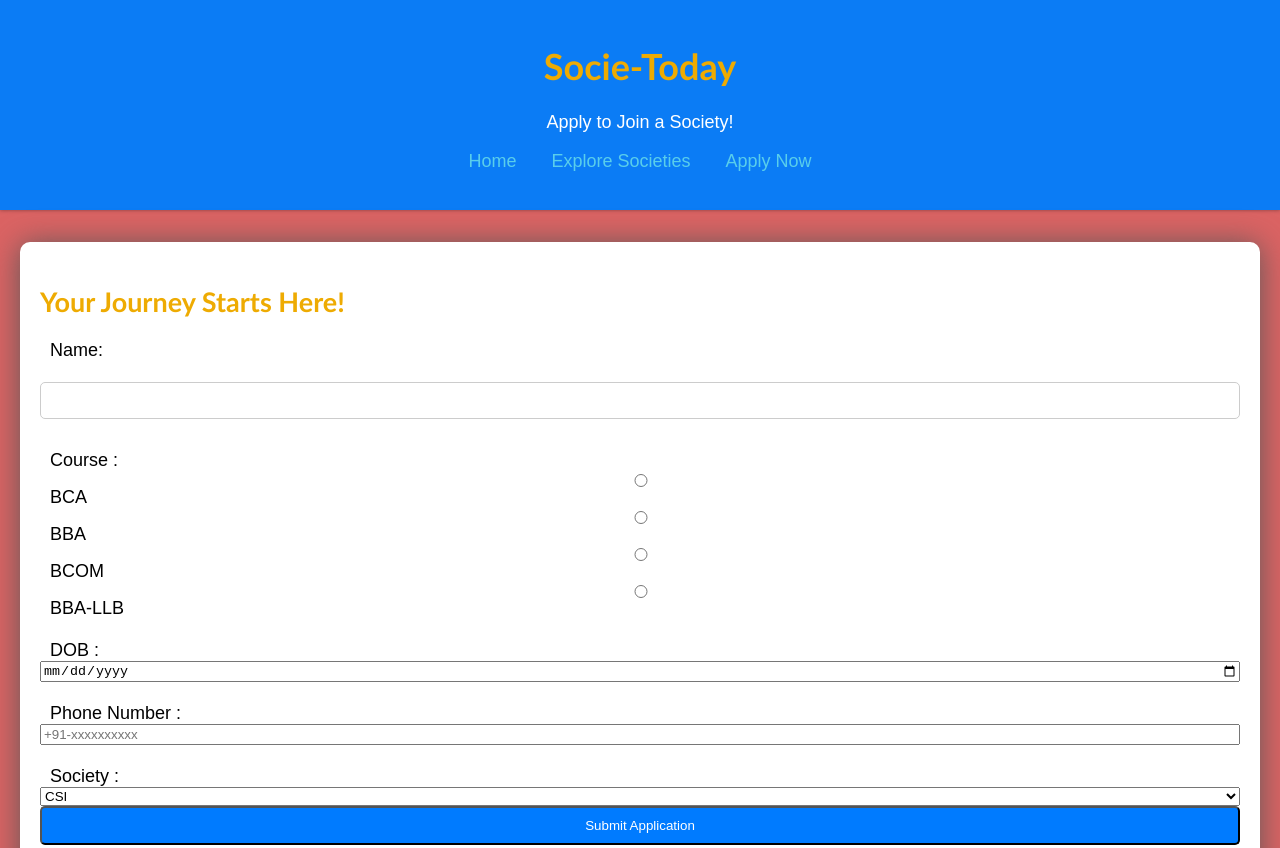
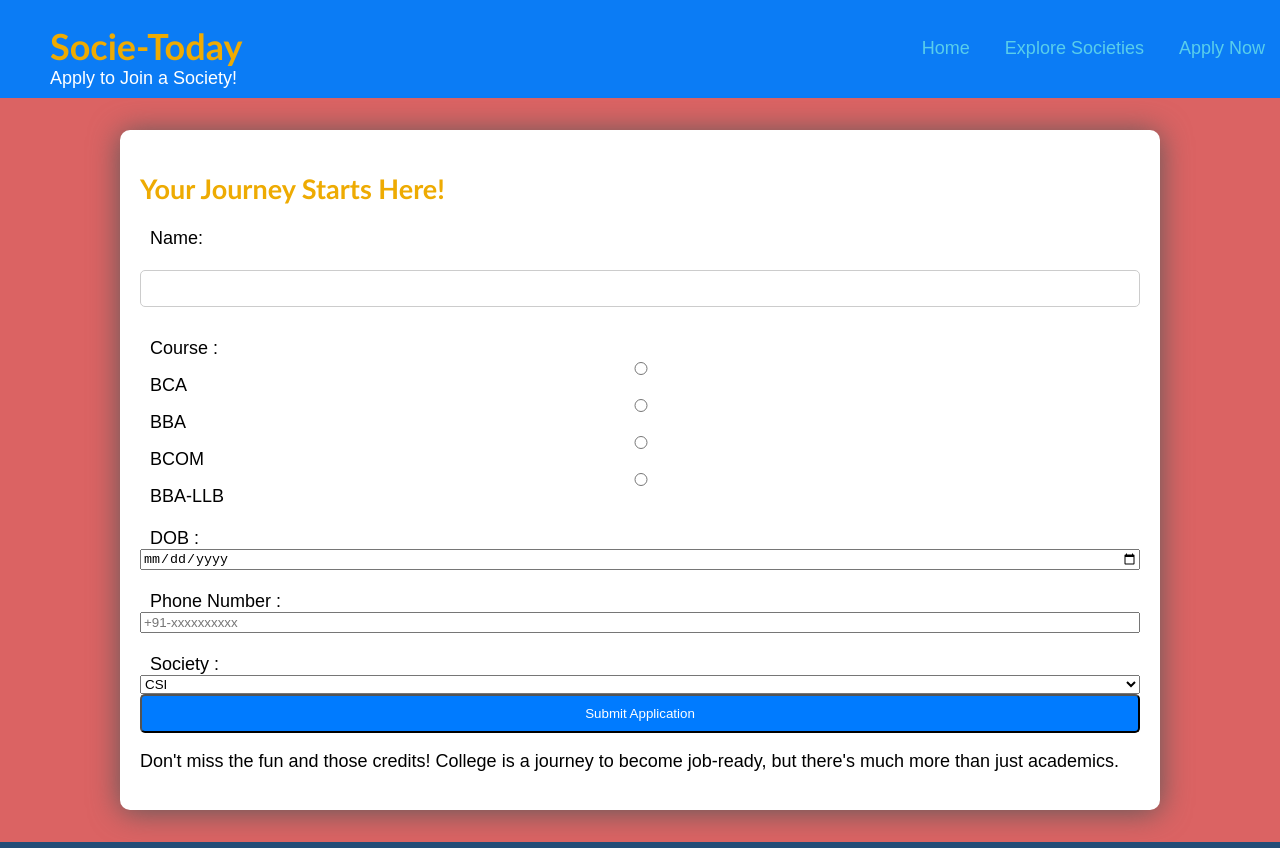
Before and after one commit to retrobone/SocieToday, a plain HTML site: page apply.html in a window 1280 px wide. Shown: the top 848 px of the page. Drawn offline with Linux system fonts and the light colour scheme.

Commit message:
Add files via upload

```diff
--- a/apply.html
+++ b/apply.html
@@ -9,11 +9,11 @@
 <body>
 
 <header>
-    <h1>Socie-Today</h1>
-    <p>Apply to Join a Society!</p>
+    <h1 id="title-head">Socie-Today</h1>
+    <p id="title-head">Apply to Join a Society!</p>
     <nav>
         <ul>
-            <li><a href="index.html">Home</a></li>
+            <li><a href="main.html">Home</a></li>
             <li><a href="societies.html">Explore Societies</a></li>
             <li><a href="apply.html">Apply Now</a></li>
         </ul>
--- a/styles.css
+++ b/styles.css
@@ -17,18 +17,18 @@ header {
     background: #0b7cf5;
     color: white;
     padding: 20px 0;
-    text-align: center;
-    box-shadow:0 0 4px rgba(0,0,0,0.4);
 }
 
 nav ul {
     list-style-type: none;
-    padding: 0;
+    padding-bottom: 1px;
+    text-align: right;
 }
 
 nav ul li {
     display: inline-flex;
     margin: 0 15px;
+    text-align: right;
 }
 
 nav ul li a {
@@ -43,12 +43,25 @@ nav ul li a:hover {
 
 /* Main Content */
 main {
-    max-width: 1200px;
+    max-width: 1000px;
     margin: 32px auto;
     padding: 20px;
     background: rgb(255, 255, 255);
     box-shadow: 0 2px 30px #5c5959;
     border-radius: 10px;
+}
+
+#title-head{
+    position: absolute;
+    left:50px
+}
+
+h1#title-head{
+    top:0px;
+}
+
+p#title-head{
+    top:50px
 }
 
 h1, h2 {
```
Also changed, not shown: main.html (added, +51 -0 lines), societies.html (+3 -3 lines).
